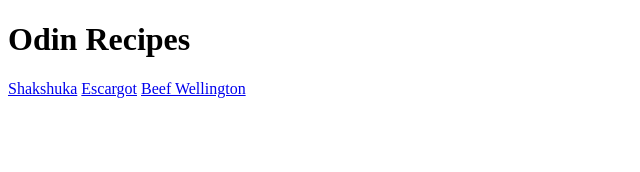
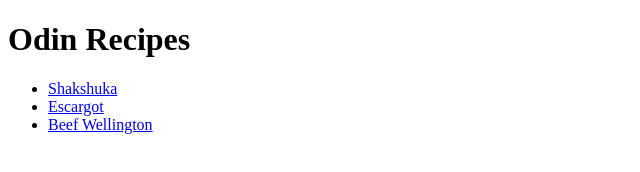
Before and after one commit to yetihedy/odin-recipes, a plain HTML site: page index.html in a window 1280 px wide. Shown: the whole page, without its empty margins (0-640 px from the left). Drawn offline with Linux system fonts and the light colour scheme.

Commit message:
Edit links in index, add img to beefwellington
Links in index.html are now in list format to improve readability, and missing img is added to beefwelling.html.

```diff
--- a/index.html
+++ b/index.html
@@ -6,8 +6,13 @@
     </head>
     <body>
         <h1>Odin Recipes</h1>
-        <a href="./recipes/shakshuka.html">Shakshuka</a>
-        <a href="./recipes/escargot.html">Escargot</a>
-        <a href="./recipes/beefwellington.html">Beef Wellington</a>
+        <ul>
+            <li><a href="./recipes/shakshuka.html">Shakshuka</a></li>
+            <li><a href="./recipes/escargot.html">Escargot</a></li>
+            <li><a href="./recipes/beefwellington.html">Beef Wellington</a></li>
+        </ul>
+
+
+
     </body>
 </html>
```
Also changed, not shown: recipes/beefwellington.html (+1 -0 lines).
